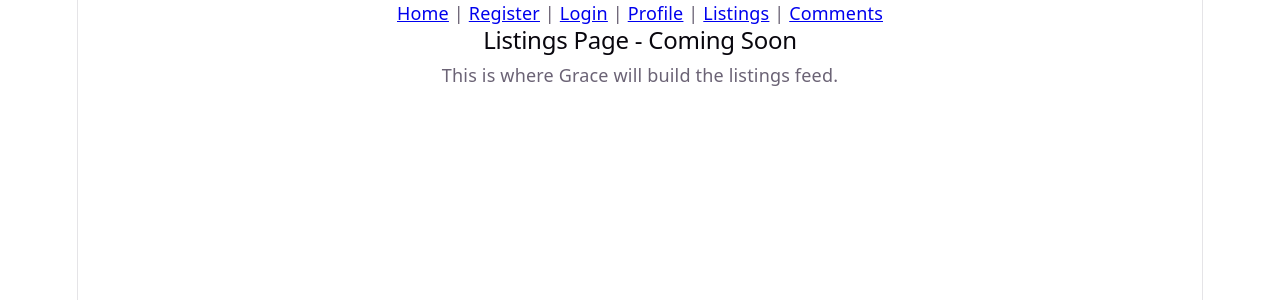
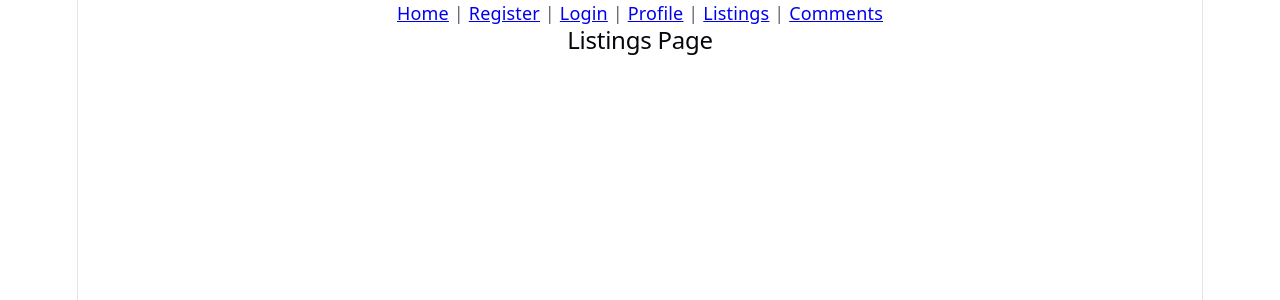
Before and after one commit to SketchAlien/iyf-s12-communityhub-team-SketchAlien, a React app in the folder frontend/: page /listings in a window 1280 px wide. Shown: the top 300 px of the page. Built offline with nearby package versions, Linux system fonts and the light colour scheme; the HTML template or start-up script is replaced by a standard one.

Commit message:
Docs: Update Listings.jsx

```diff
--- a/frontend/src/pages/Listings.jsx
+++ b/frontend/src/pages/Listings.jsx
@@ -1,8 +1,7 @@
 function Listings() {
     return (
         <div>
-            <h2>Listings Page - Coming Soon</h2>
-            <p>This is where Grace will build the listings feed.</p>
+            <h2>Listings Page</h2>
         </div>
     );
 }
```
